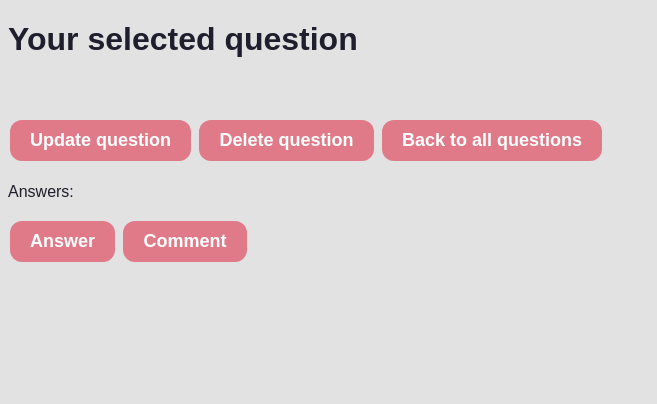
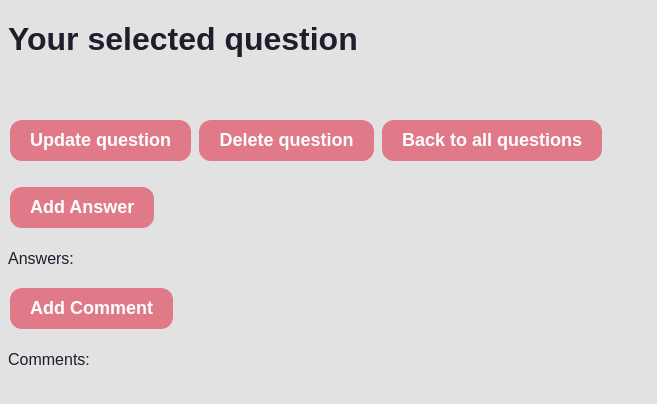
Before and after one commit to CodecoolGlobal/ask-mate-2-python-zsofi82, a Flask app: template templates/display_question.html in a window 1280 px wide. Shown: the top 404 px of the page, without its empty margins (0-657 px from the left). Run offline with Flask 2, Linux system fonts and the light colour scheme; the template is opened without the code that fills it, so the values that code supplies are empty.

Commit message:
add comment feature

```diff
--- a/server.py
+++ b/server.py
@@ -29,7 +29,8 @@ def display_searched_questions():
 @app.route("/list", methods=["GET"])
 def display_questions():
     questions = connection.get_question_list()
-    return render_template("list_questions.html", questions=questions, headers=data_manager.question_headers)
+    comments = connection.get_comment_list()
+    return render_template("list_questions.html", comments=comments, questions=questions, headers=data_manager.question_headers)
 
 
 @app.route("/question/<int:question_id>")
@@ -37,7 +38,8 @@ def display_given_question(question_id: int):
     connection.update_view_count(question_id)
     question = connection.get_question_by_question_id(question_id)
     answer = connection.get_answer_list_by_question_id(question_id)
-    return render_template("display_question.html", question_id=question_id, question=question, answers=answer)
+    comments = connection.get_comment_list_by_question_id(question_id)
+    return render_template("display_question.html", comments=comments, question_id=question_id, question=question, answers=answer)
 
 
 @app.route("/add-question", methods=["GET", "POST"])
@@ -121,9 +123,16 @@ def delete_an_answer(answer_id):
 
 
 @app.route("/comment/<int:comment_id>/delete")
-def delete_comment_from_question():
+def delete_comment_from_question(comment_id):
+    comments = connection.get_comment_list()
+    for key in comments:
+        if str(key['id']) == str(comment_id):
+            question_id = key['question_id']
+
     connection.delete_a_comment_from_question(comment_id)
-    return render_template()
+
+
+    return redirect(f"/question/{question_id}")
 
 @app.route("/question/<question_id>/vote_up", methods=["GET", "POST"])
 @app.route("/question/<question_id>/vote_down", methods=["GET", "POST"])
@@ -143,7 +152,7 @@ def vote_on_questions(question_id):
 def vote_on_answers():
     pass
 
-@app.route("/question/<question_id>/new-comment", methods=["POST","GET"])
+@app.route("/question/<int:question_id>/new-comment", methods=["POST","GET"])
 def post_comment_to_q(question_id):
     if request.method == 'GET':
         question = connection.get_question_list()
@@ -160,7 +169,7 @@ def post_comment_to_q(question_id):
         connection.post_comment_to_q(question_id, comment, time)
 
         return redirect(f'/question/{question_id}')
-    return render_template('post_question_comment.html', question=this_question,q_id=this_question_id)
+    return render_template('post_question_comment.html', question_id=question_id,question=this_question,q_id=this_question_id)
 
 
 if __name__ == "__main__":
--- a/templates/display_question.html
+++ b/templates/display_question.html
@@ -28,6 +28,7 @@
         <a href="{{ url_for('delete_question', question_id=question_id) }}" class="button"><strong>Delete question</strong></a>
         <a href="{{ url_for('display_questions') }}" class="button"><strong>Back to all questions</strong></a>
         <br><br>
+        <a href="{{ url_for('post_an_answer', question_id=question_id) }}" class="button"><strong>Add Answer</strong></a><br><br>
         <label for="answers">Answers:</label><br>
         <ol>
             {% for answer in answers %}
@@ -38,7 +39,21 @@
                 </form></li>
             {% endfor %}
         </ol>
-        <a href="{{ url_for('post_an_answer', question_id=question_id) }}" class="button"><strong>Answer</strong></a>
-        <a href="{{ url_for('post_comment_to_q', question_id=question_id) }}" class="button"><strong>Comment</strong></a>
-</body>
+
+
+        <a href="{{ url_for('post_comment_to_q', question_id=question_id) }}" class="button"><strong>Add Comment</strong></a>
+        <br><br>
+        <label for="comments">Comments:</label><br>
+        <ol>
+            <div id="comments">
+            {% for comment in comments %}
+                <li><form action="{{ url_for('delete_comment_from_question', comment_id=comment['id']) }}">
+                    {{ comment.message }}
+                    <input type="image" name="image" value="{{ comment['image']}}">
+                    <input type=submit value=X id="deleteComment">
+                </form></li>
+            </div>
+            {% endfor %}
+        </ol>
+    </body>
 </html>
--- a/templates/post_answer.html
+++ b/templates/post_answer.html
@@ -13,6 +13,7 @@
         <label class="upload">Upload image: </label>
         <input type="file" name="file">
         <br><br>
+        <input name="q_id" type="number" value="{{ q_id }}" hidden />
         <button type="submit">Shoot</button>
     </form>
 </body>
--- a/templates/post_question_comment.html
+++ b/templates/post_question_comment.html
@@ -1,6 +1,4 @@
 <!DOCTYPE html>
-<html>
-    <!DOCTYPE html>
 <html lang="en">
 <head>
     <meta charset="UTF-8">
@@ -9,7 +7,7 @@
 </head>
 <body>
     <h1>Give your comment!</h1>
-    <form action="question/<question_id>/new-comment" enctype="multipart/form-data"  method="POST">
+    <form action="{{url_for('post_comment_to_q', question_id=question_id)}}" enctype="multipart/form-data"  method="POST">
         <textarea name="comment" rows="4" cols="60"></textarea>
         <br><br>
         <label class="upload">Upload image: </label>
@@ -20,5 +18,3 @@
     </form>
 </body>
 </html>
-</body>
-</html>
```
Also changed, not shown: connection.py (+27 -1 lines).
